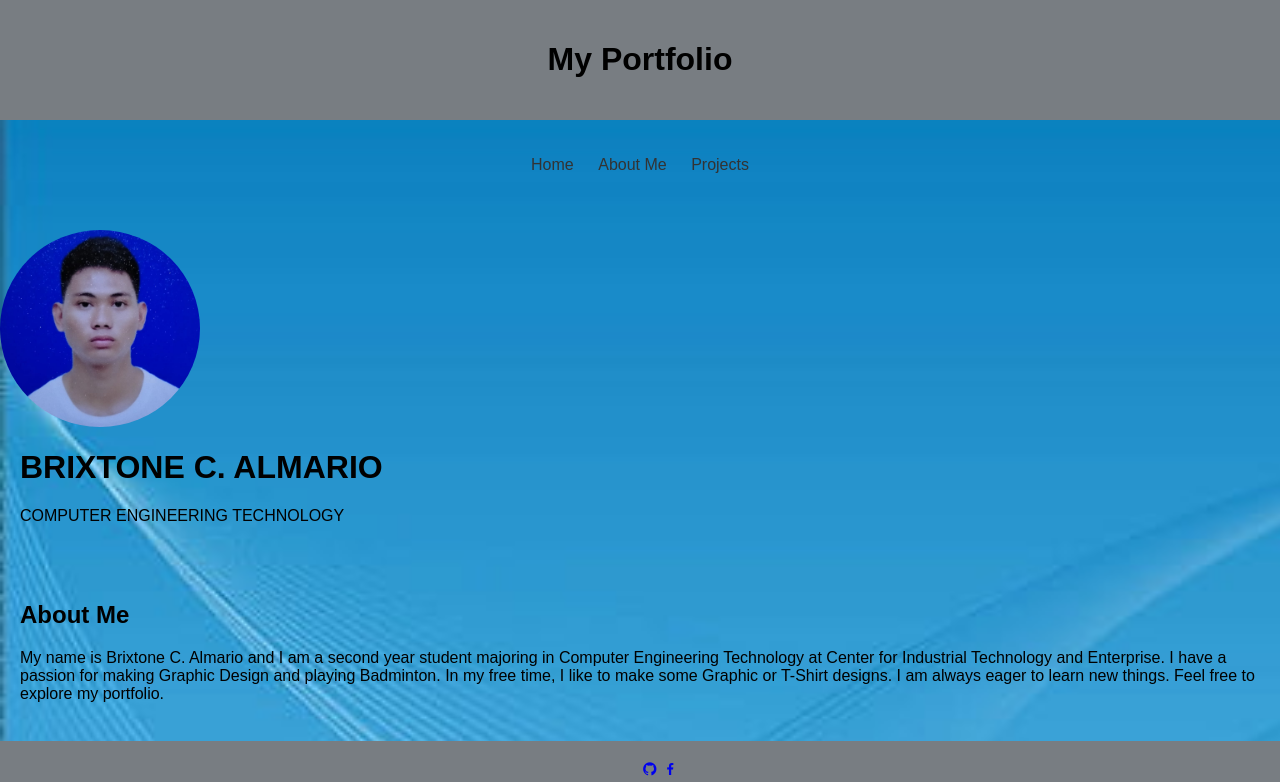
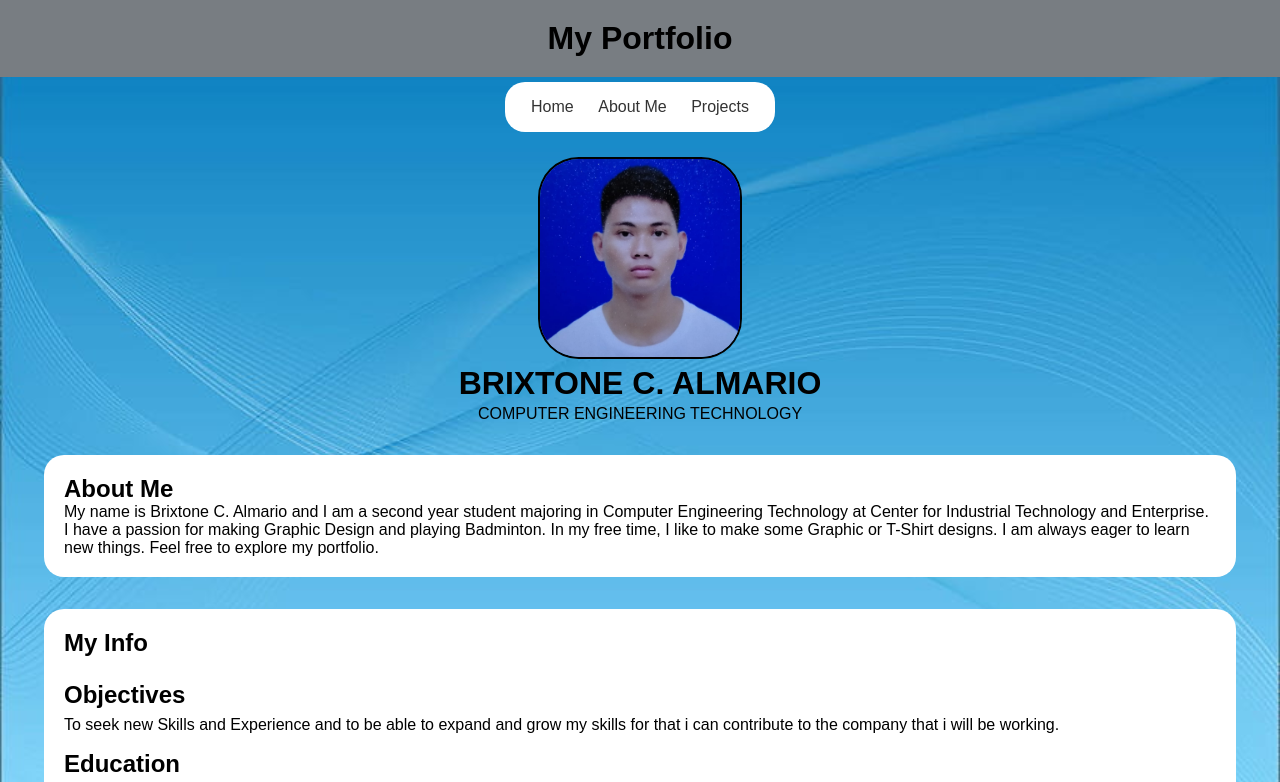
Before and after one commit to brixalma/almariobrixtone.html, a plain HTML site: page index.html in a window 1280 px wide. Shown: the top 782 px of the page. Drawn offline with nearby package versions, Linux system fonts and the light colour scheme.

Commit message:
Update style.css

```diff
--- a/style.css
+++ b/style.css
@@ -1,9 +1,17 @@
+:root{
+    --gray: #787d82;
+    --white: #fff;
+}
+*{
+    margin: 0;
+    padding: 0;
+}
 body {
     font-family: Arial, sans-serif;
-    margin: 0;
-    padding: 0;
     background-image: url('images/back.jpg'); /* Changed background-image property */
     background-size: cover;
+    background-attachment: fixed;
+    box-sizing: border-box;
 }
 
 header, nav, section, footer {
@@ -11,15 +19,26 @@ header, nav, section, footer {
 }
 
 header {
-    background-color: #787d82;
+    background-color: var(--gray);
     color: #000000;
     text-align: center;
+}
+
+nav{
+    position: sticky;
+    top: 0;
+    display: flex;
+    justify-content: center;
+    padding: 5px;
 }
 
 nav ul {
     list-style-type: none;
     padding: 0;
-    text-align: center;
+    background: var(--white);
+    display: inline-block;
+    padding: 1em;
+    border-radius: 20px;
 }
 
 nav ul li {
@@ -32,26 +51,69 @@ nav ul li a {
     color: #333;
 }
 
+#home {
+    /* border: 2px solid red; */
+    display: flex;
+    margin-top: 20px;
+    flex-direction: column;
+    justify-content: center;
+    align-items: center;
+}
+
+#profile-text h1,
+#profile-text p{
+    margin-top: 0.2em;
+}
+
+#profile-text p{
+    text-align: center;
+}
+
+#profile-picture {
+    width: 200px;
+    height: auto;
+    border-radius: 20%;
+    border: 2px solid black;
+    /* margin-top: 20px; */
+    /* display: block; */
+}
+
+#about{
+    background: var(--white);
+    border-radius: 20px;
+    width: 90%;
+    margin: 2em auto 2em auto;
+}
+
 section {
     margin: 20px 0;
 }
 
-footer {
-    background-color: #787d82;
-    color: #fc0303;
-    text-align: center;
-    position: fixed;
-    bottom: 0;
-    width: 100%;
+#Info{
+    background: var(--white);
+    border-radius: 20px;
+    width: 90%;
+    margin: 0 auto;
+}
+
+#myInfo,
+.info-section{
+    margin-bottom: 1em;
+}
+
+.info-section h2{
+    margin-bottom: 0.3em;
+}
+
+#projects{
+    background: var(--white);
+    border-radius: 20px;
+    width: 90%;
+    margin: 2em auto 2em auto;
 }
 
 .project {
     margin-bottom: 20px;
-}
-
-form {
-    width: 80%;
-    margin: 0 auto;
 }
 
 label {
@@ -59,19 +121,18 @@ label {
     margin-bottom: 5px;
 }
 
-#profile-text {
-    display: inline-block;
-    margin-left: 20px;
-    vertical-align: top;
-
+footer {
+    background-color: var(--gray);
+    padding-bottom: 5px;
 }
 
-#profile-picture {
-    width: 200px;
-    height: auto;
-    border-radius: 50%;
-    margin-top: 20px;
-    display: block;
-    margin-left: left;
-    margin-right: auto;
+footer .social-icons{
+    display: flex;
+    justify-content: center;
 }
+
+footer .social-icons a{
+    color: #000000;
+    width: 2em;
+    font-size: 2em;
+}
```
